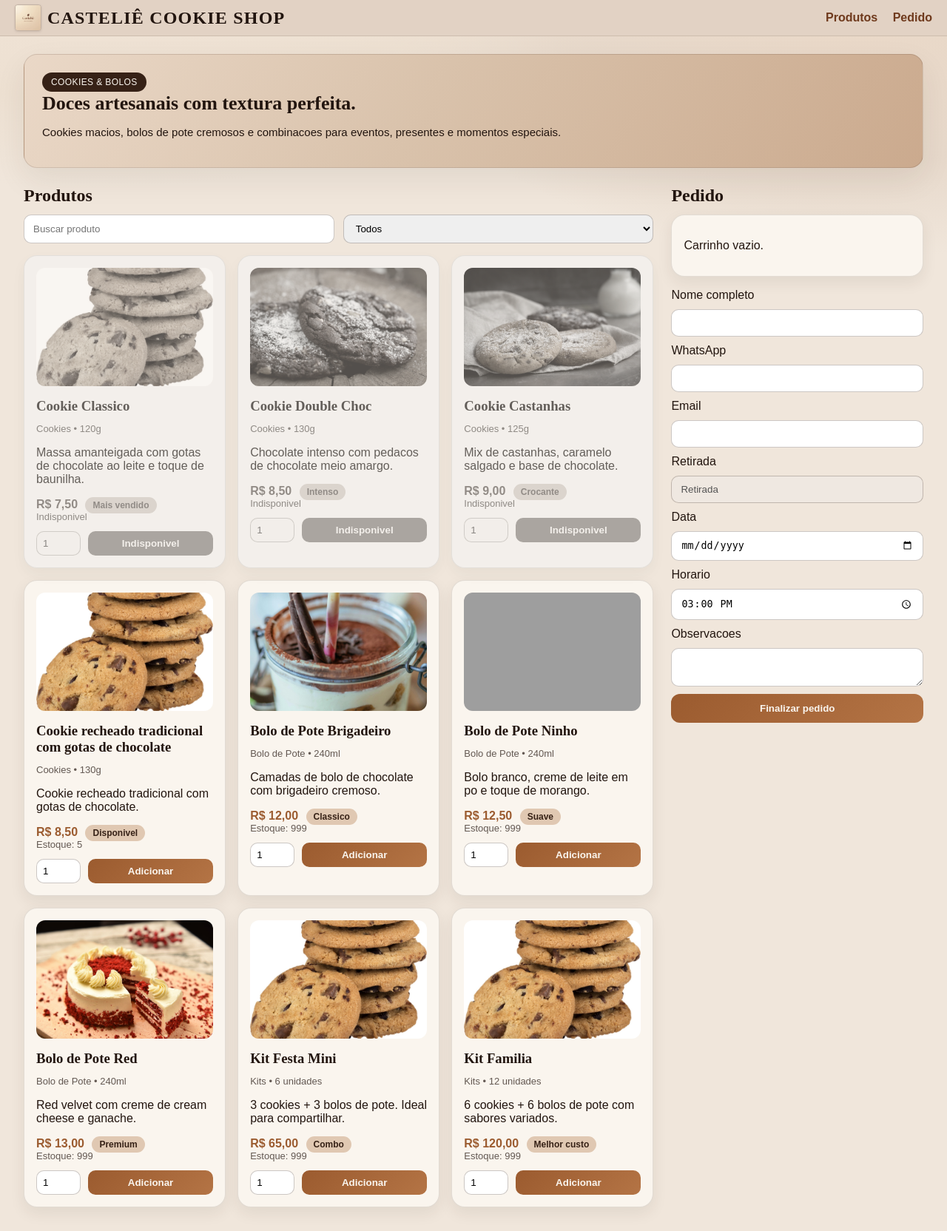
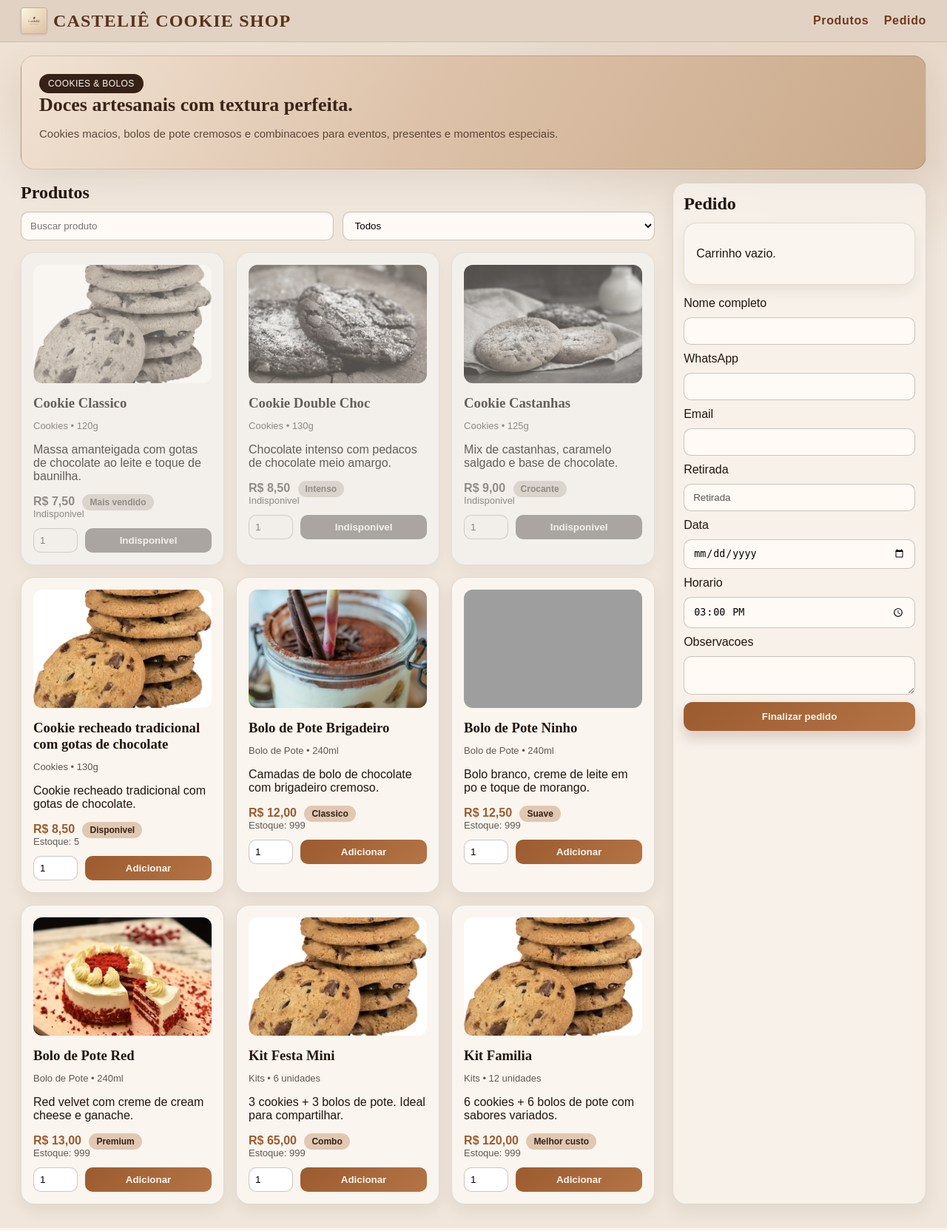
Before and after one commit to felipepereira160-a11y/CastelieCookieShop, a FastAPI app: page / in a window 1280 px wide. Shown: the whole page at 74% size. Run offline with FastAPI, Linux system fonts and the light colour scheme; grey boxes are pictures that could not be loaded.

Commit message:
Refine main layout styling and card interactions

```diff
--- a/fastapi_app/static/styles.css
+++ b/fastapi_app/static/styles.css
@@ -30,7 +30,7 @@ h1, h2, h3 {
   display: flex;
   justify-content: space-between;
   align-items: center;
-  padding: 6px 20px;
+  padding: 10px 28px;
   background: var(--sand);
   border-bottom: 1px solid rgba(54, 33, 22, 0.12);
 }
@@ -44,6 +44,7 @@ h1, h2, h3 {
   align-items: center;
   gap: 8px;
   text-transform: uppercase;
+  color: #5a331b;
   transform: translate(
     calc(var(--theme-brand-x, 0) * 1px),
     calc(var(--theme-brand-y, 0) * 1px)
@@ -85,13 +86,18 @@ h1, h2, h3 {
   color: #6f3a1d;
   font-weight: 600;
   text-decoration: none;
+  letter-spacing: 0.04em;
+}
+
+.top-nav nav a:hover {
+  color: #4b2a15;
 }
 
 .hero {
-  margin: 24px 32px;
+  margin: 18px 28px;
   padding: calc(var(--theme-hero-padding, 24) * 1px);
   border-radius: calc(var(--theme-hero-radius, 18) * 1px);
-  background: linear-gradient(120deg, #ead8c7 0%, #d9c2ab 45%, #cbaa8e 100%);
+  background: linear-gradient(120deg, #f1e2d3 0%, #ddc2a9 45%, #c9a98a 100%);
   border: 1px solid rgba(54, 33, 22, 0.14);
   box-shadow: 0 16px 40px rgba(54, 33, 22, 0.08);
 }
@@ -99,10 +105,12 @@ h1, h2, h3 {
 .hero h1 {
   font-size: calc(var(--theme-hero-title, 26) * 1px);
   line-height: 1.2;
+  color: #3a2417;
 }
 
 .hero p {
   font-size: calc(var(--theme-hero-text, 15) * 1px);
+  color: rgba(54, 33, 22, 0.78);
 }
 
 .chip {
@@ -120,7 +128,7 @@ h1, h2, h3 {
   display: grid;
   grid-template-columns: 2.5fr 1fr;
   gap: 24px;
-  padding: 0 32px 32px;
+  padding: 0 28px 32px;
 }
 
 .products h2, .order h2 {
@@ -138,6 +146,8 @@ h1, h2, h3 {
   border-radius: 10px;
   border: 1px solid rgba(54, 33, 22, 0.25);
   flex: 1;
+  background: #fffaf5;
+  box-shadow: inset 0 1px 2px rgba(54, 33, 22, 0.08);
 }
 
 .grid {
@@ -152,6 +162,7 @@ h1, h2, h3 {
   border: 1px solid rgba(54, 33, 22, 0.12);
   box-shadow: 0 8px 20px rgba(54, 33, 22, calc(var(--theme-card-shadow, 0.08)));
   padding: 16px;
+  transition: transform 0.18s ease, box-shadow 0.18s ease;
 }
 
 .product-card {
@@ -164,6 +175,7 @@ h1, h2, h3 {
   object-fit: cover;
   border-radius: 12px;
   margin-bottom: 12px;
+  transition: transform 0.2s ease;
 }
 
 .product-card .meta {
@@ -210,6 +222,15 @@ h1, h2, h3 {
   cursor: pointer;
 }
 
+.product-card:hover {
+  transform: translateY(-4px);
+  box-shadow: 0 14px 28px rgba(54, 33, 22, 0.12);
+}
+
+.product-card:hover img {
+  transform: scale(1.02);
+}
+
 .product-card.unavailable {
   filter: grayscale(0.8);
   opacity: 0.65;
@@ -231,10 +252,25 @@ h1, h2, h3 {
   gap: 10px;
 }
 
+.order {
+  background: rgba(250, 245, 238, 0.75);
+  border-radius: 18px;
+  padding: 14px;
+  border: 1px solid rgba(54, 33, 22, 0.12);
+  box-shadow: 0 10px 24px rgba(54, 33, 22, 0.08);
+}
+
 .order input, .order select, .order textarea {
   padding: 10px 12px;
   border-radius: 10px;
   border: 1px solid rgba(54, 33, 22, 0.25);
+  background: #fffaf5;
+}
+
+.order input:focus,
+.order select:focus,
+.order textarea:focus {
+  outline: 2px solid rgba(107, 62, 46, 0.25);
 }
 
 .order button {
@@ -245,6 +281,7 @@ h1, h2, h3 {
   color: var(--paper);
   font-weight: 600;
   cursor: pointer;
+  box-shadow: 0 10px 18px rgba(107, 62, 46, 0.2);
 }
 
 .cart-row {
```
